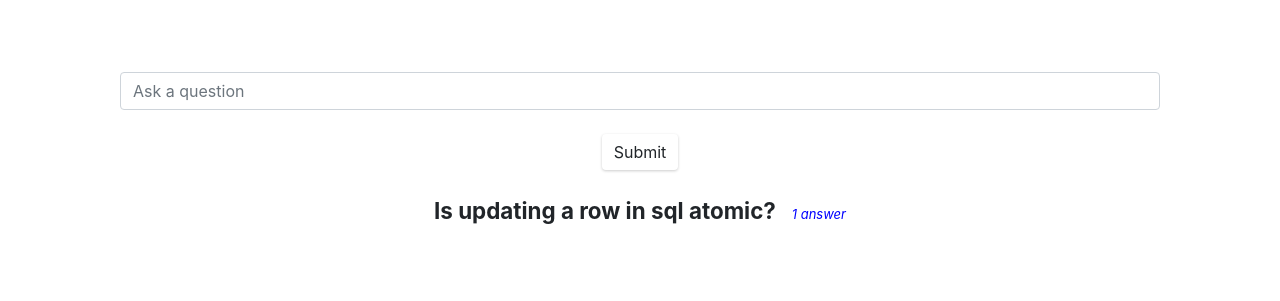
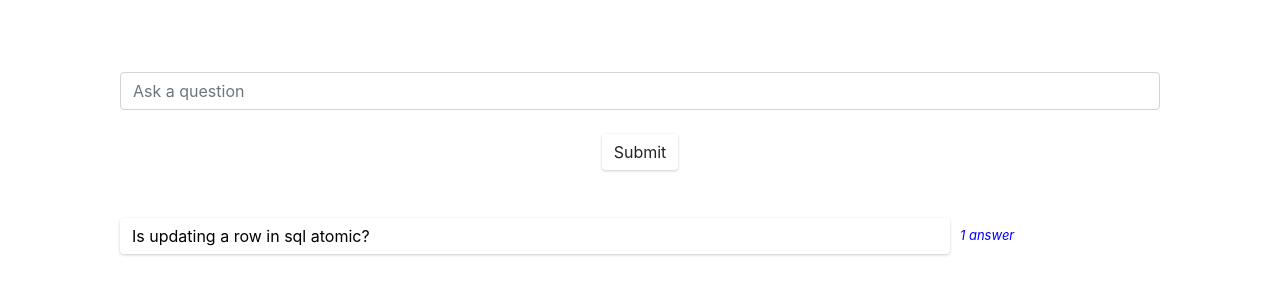
Before and after one commit to peterze123/academuic-app, a Flask app: page /forum/ in a window 1280 px wide. Shown: the part 72-373 px from the top of the page. Run offline with Flask 2, Linux system fonts and the light colour scheme; some libraries are stand-ins or nearby versions.

Commit message:
changes to form logic and formatting

```diff
--- a/forum.py
+++ b/forum.py
@@ -1,4 +1,5 @@
 from datetime import datetime
+from models import Users
 from flask import Blueprint, redirect, render_template, url_for, flash, session, request
 from questions import q1, Question, Answer
 
@@ -26,6 +27,12 @@ def forum(ansid:int = None):
             q: Question = qs[ansid]
             print(request.form)
             content = request.form['answer']
-            ans = Answer('Abhishek', 1, content, submittedon=datetime.now())
+            user = get_user()
+            ans = Answer(user.name, user.id, content, submittedon=datetime.now())
             q.add_answer(ans)
         return redirect('/forum')
+
+def get_user():
+    userid = session['id']
+    user = Users.query.get(int(userid))
+    return user
--- a/templates/forum.html
+++ b/templates/forum.html
@@ -7,38 +7,51 @@
         <input class = 'btn' type="submit" value='Submit'>
     </form>
     {% for question in questions %}
-        <div id="question_query" data-toggle="collapse" data-target="#answer_content-{{loop.index0}}"><span class='ques'>{{ question.query }}</span>
+        <div class='accordion'>
+            <div id="question_query"  style="cursor: pointer; text-align: start; display: flex; align-items: center;">
+                <button class="btn questbtn" type="button" data-toggle="collapse" data-target="#answer_content-{{loop.index0}}"
+                    aria-expanded="true" aria-controls="answer_content-{{loop.index0}}" style='flex: 1'>
+                        {{ question.query }}
+                        <i class="fas fa-angle-down rotate-icon"></i>
+                    </button>
                     {% if question.answers|length > 0 %}
-                <span style="font-size: small; color: blue; font-style: italic; margin-left: 10px;">
+                    <div style="font-size: small; color: blue; font-style: italic; margin-left: 10px; width: 200px; display: inline-block;">
                         {% if question.answers|length == 1 %}
                         <span id = 'ans-c'>1 answer</span>
                         {% else %}
                         <span id = 'ans-c'>{{question.answers|length}} answers</span>
                         {% endif %}
-                </span>
+                    </div>
                     {% endif %}
             </div>
+            <div style='padding: 1.5rem; padding-top: 0;'>
                 {% if question.answers|length < 1 %}
                 <div>No answers yet. Be the first to post one!</div>
                 <form action="/forum/{{loop.index0}}" method='POST'>
                     <input class = 'form-control' type="text" placeholder="Enter an answer" id="answer" name='answer'>
-                <input class = 'btn' type="submit" >
+                    <input class = 'btn1' type="submit" >
                 </form>
             {% else %}
-            <div id="answer_content-{{loop.index0}}" class="collapse ans">
+                <div id="answer_content-{{loop.index0}}" class="collapse ans" style="font-size: 1rem;">
                     {% for answer in question.answers %}
+                        <div>{{ answer.content }}</div>
+                        <div style='font-size: 0.7rem;'>
                             <div>By {{ answer.name }}</div>
-                    <div>{{ answer.content }}</div>
-                    <div>{{ answer.submittedon }}</div>
+                        <div>{{ answer.submittedon.strftime("%Y-%m-%-d %-I:%M %p") }}</div>
+                        </div>
                         <hr/>
                     {% endfor %}
                     <form action="/forum/{{loop.index0}}" method='POST'>
-                    <input class = 'form-control' type="text" placeholder="Enter an answer" id="answer" name='answer'>
-                    <input class = 'btn' type="submit" >
+                        <div style='display: flex; align-items: center;'>
+                            <input class = 'form-control' style='flex: 1; margin-right: 10px;' type="text" placeholder="Enter an answer" id="answer" name='answer'>
+                            <input class = 'btn' type="submit"  >
+                        </div>
                     </form>
                     <hr id='line'/>
                 </div>
             {% endif %}
+            </div>
+        </div>
     {% endfor %}
 </div>
 
@@ -58,6 +71,12 @@
 </script>
 
 <style>
+    .questbtn {
+        border: none;
+        box-shadow: 0 1px 3px rgba(0, 0, 0, 0.2);
+        text-align: start;
+        color: black;
+    }
     .ques{
         font-weight:bold;
         font-size: 1.4rem;
@@ -69,12 +88,20 @@
         box-shadow: 0 1px 3px rgba(0, 0, 0, 0.2);
     }
 
-    .btn:hover{
+    .btn:hover .questbtn:hover{
         box-shadow: 1px 2px 3px rgba(0, 0, 0, 0.6);
+    }
+    .questbtn:hover {
+        text-decoration: underline;
+        font-weight: 500;
     }
 
     #question_query, .ans{
         font-size: 1.3rem;
+    }
+
+    .ans {
+        text-align: start;
     }
 
     #ans-c{
```
Also changed, not shown: data.db. Lines whose indentation alone changed are shown as unchanged.
